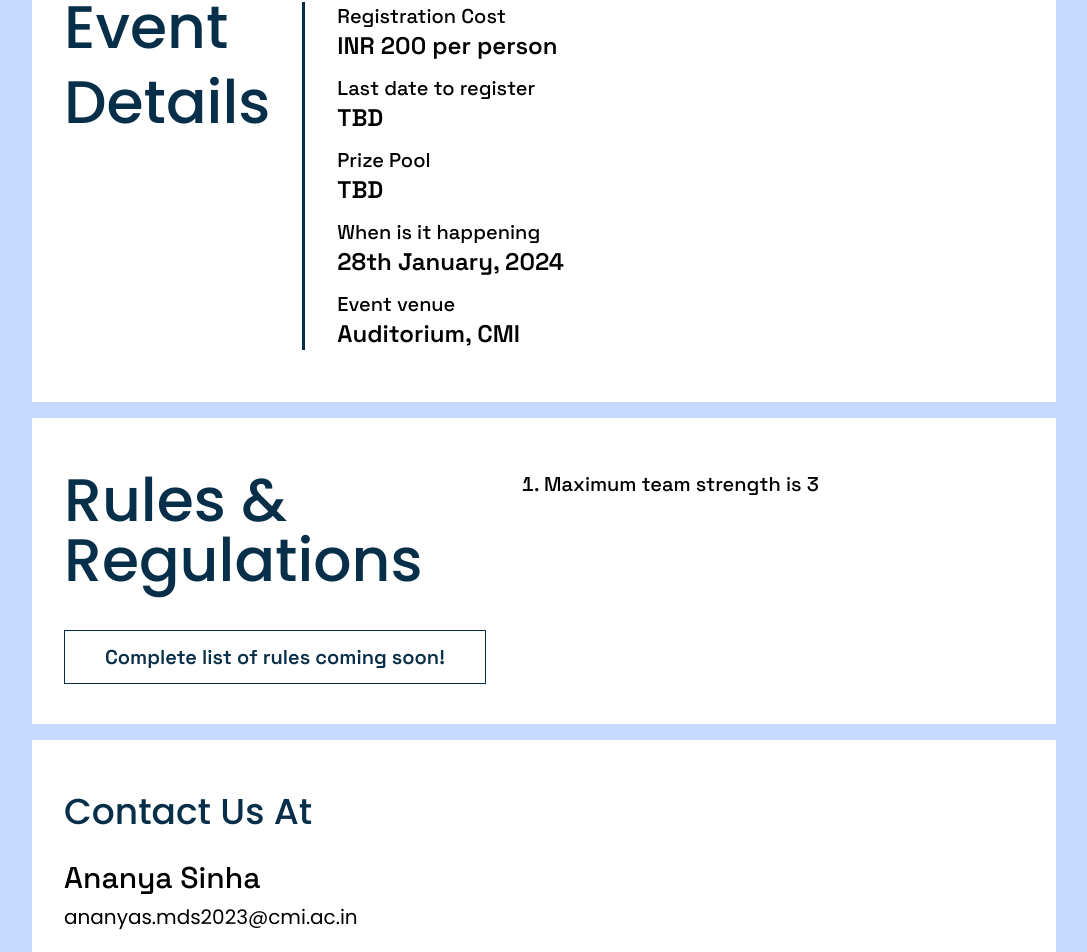
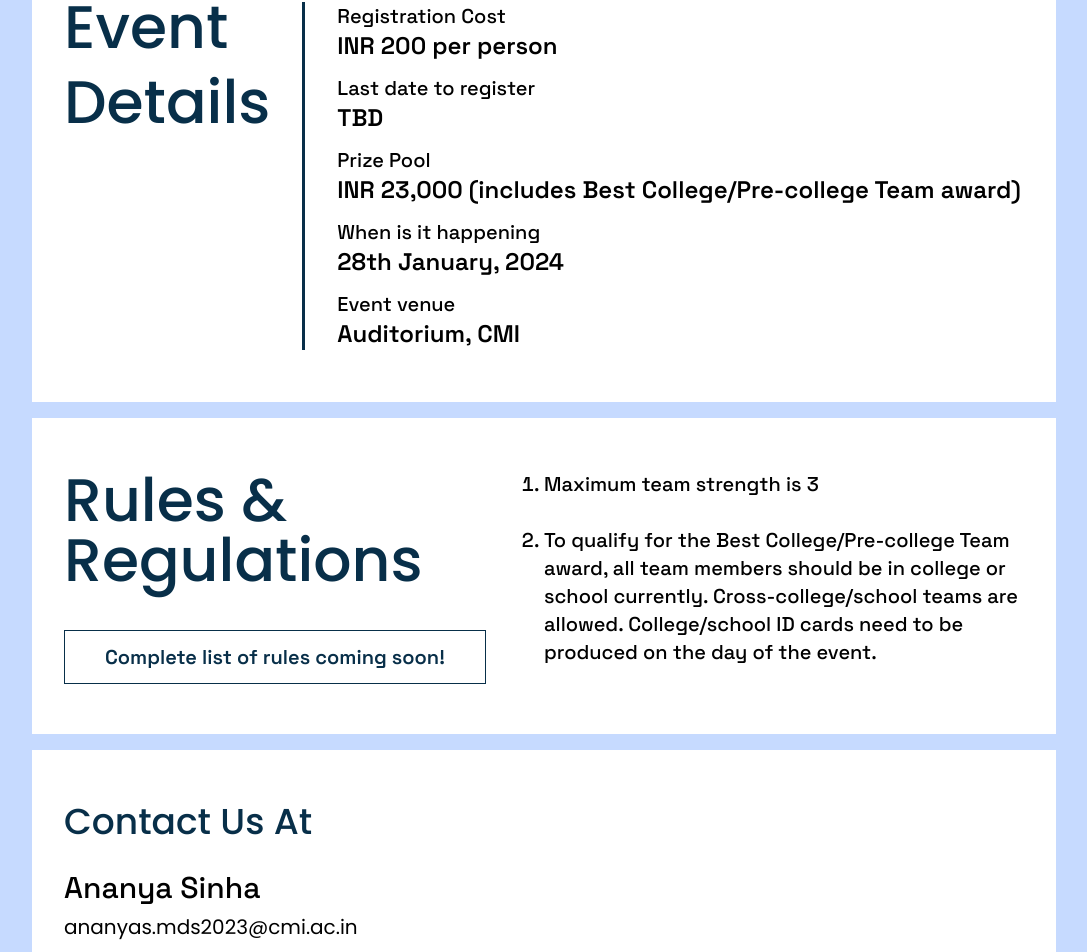
Before and after one commit to Tessellate-CMI/tessellate-frontend, a SvelteKit app: page /competitions/quiz in a window 1280 px wide. Shown: the part 814-1766 px from the top of the page, without its empty margins (96-1183 px from the left). Built offline with nearby package versions, Linux system fonts and the light colour scheme; a web font is replaced by a local one.

Commit message:
feat: added quiz prize pool and key rule

```diff
--- a/src/routes/competitions/quiz/+page.svelte
+++ b/src/routes/competitions/quiz/+page.svelte
@@ -4,14 +4,14 @@
     import Navbar from '$src/lib/components/Navbar.svelte'
     import Footer from '$src/lib/components/Footer.svelte'
 
-    const key_rules = ['Maximum team strength is 3']
+    const key_rules = ['Maximum team strength is 3', 'To qualify for the Best College/Pre-college Team award, all team members should be in college or school currently. Cross-college/school teams are allowed. College/school ID cards need to be produced on the day of the event.']
 
     const details = {
         cost: 'INR 200 per person',
         deadline: 'TBD',
         date: ' 28th January, 2024 ',
         venue: ' Auditorium, CMI',
-        prize_pool: 'TBD'
+        prize_pool: 'INR 23,000 (includes Best College/Pre-college Team award)'
     }
 
     const rules_pdf = ''
```
